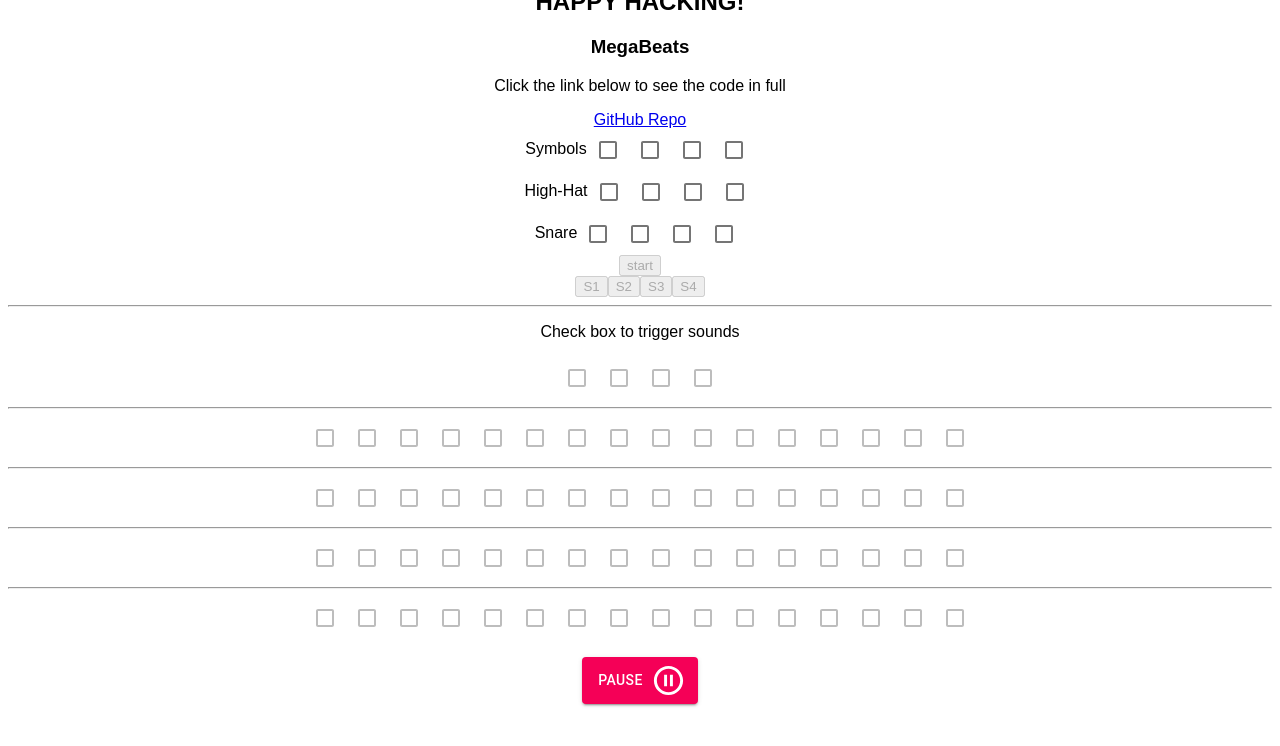
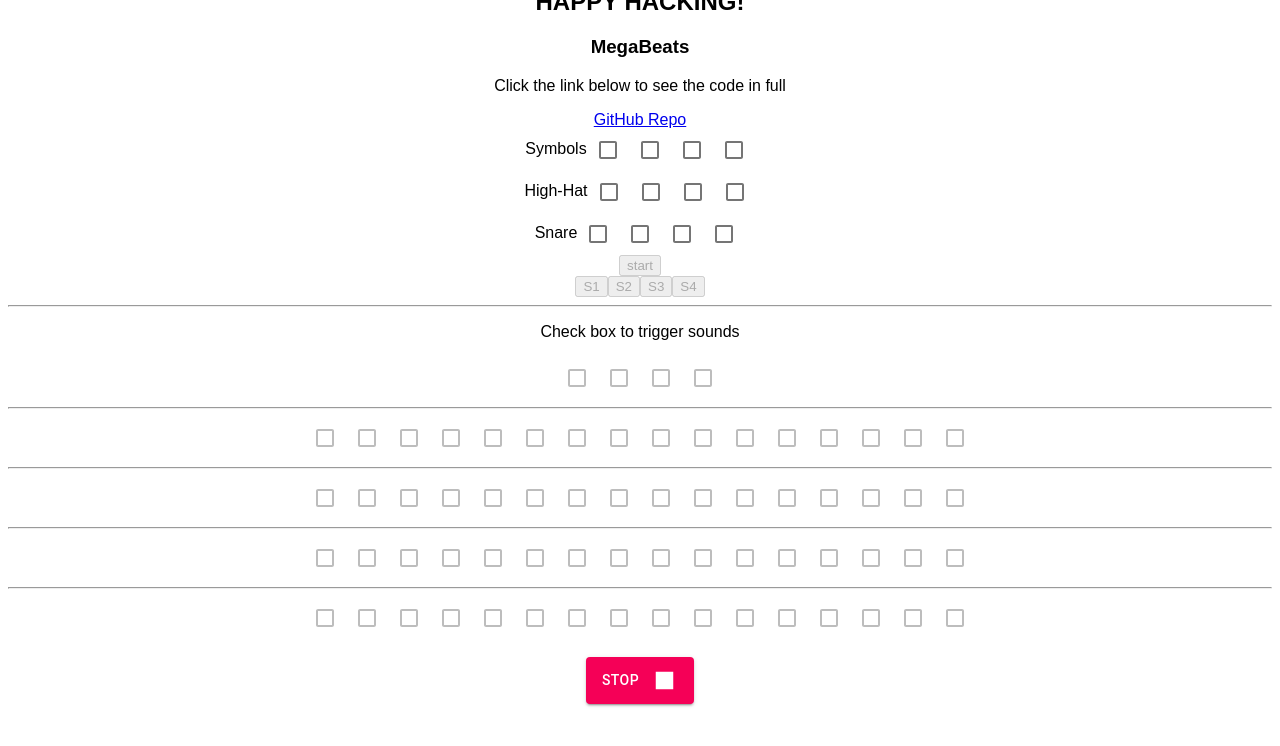
Before and after one commit to blacitea/MegaBeats, a React (Create React App) app: page / in a window 1280 px wide. Both pictures are taken after a click on the button "START". Shown: the part 293-1039 px from the top of the page. Built offline with nearby package versions, Linux system fonts and the light colour scheme; no server answers.

Commit message:
update to Stop to match project requirement

```diff
--- a/src/components/buttons/Start.jsx
+++ b/src/components/buttons/Start.jsx
@@ -2,7 +2,7 @@ import React, { useState } from 'react';
 import Button from '@material-ui/core/Button';
 
 import PlayCircleOutlineIcon from '@material-ui/icons/PlayCircleOutline';
-import PauseCircleOutlineIcon from '@material-ui/icons/PauseCircleOutline';
+import StopIcon from '@material-ui/icons/Stop';
 
 import green from '@material-ui/core/colors/green';
 import {
@@ -27,10 +27,10 @@ const Start = () => {
 			variant="contained"
 			size="xlarge"
 			color="secondary"
-			endIcon={<PauseCircleOutlineIcon fontSize="large" />}
+			endIcon={<StopIcon fontSize="large" />}
 			onClick={handleClick}
 		>
-			Pause
+			Stop
 		</Button>
 	) : (
 		<ThemeProvider theme={theme}>
```
